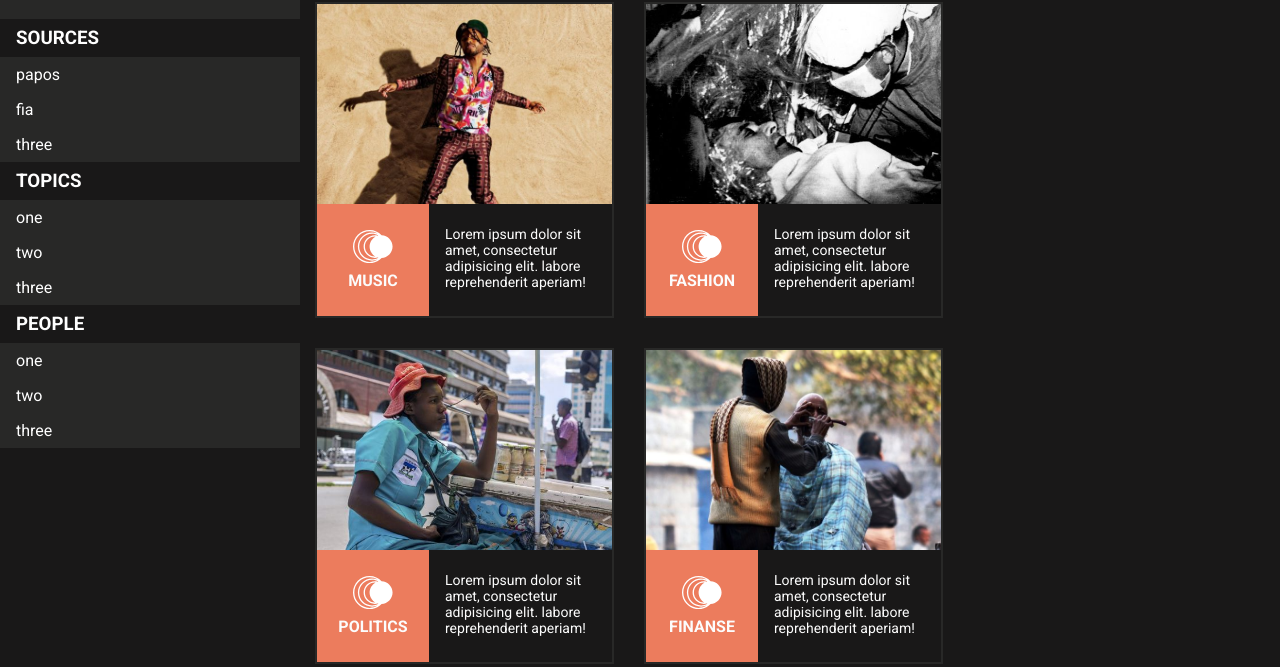
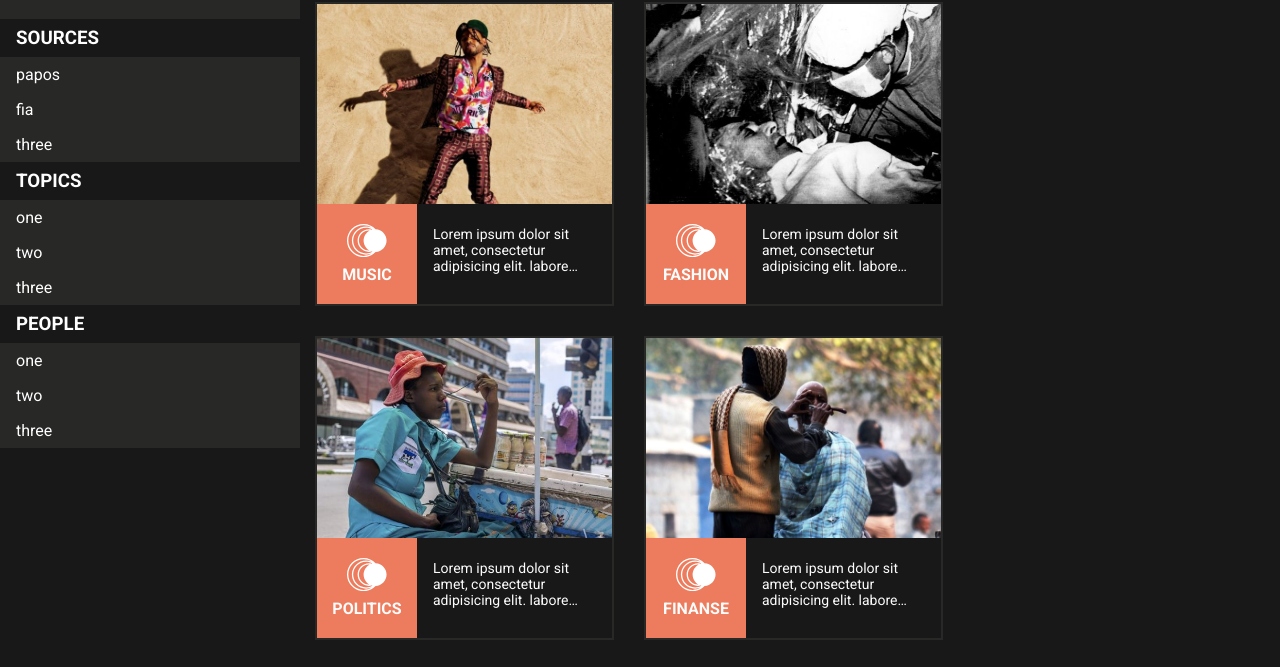
Before and after one commit to anniles/readerpole, a React app: page /feed in a window 1280 px wide. Shown: the part 73-740 px from the top of the page. Built offline with nearby package versions, Linux system fonts and the light colour scheme.

Commit message:
add trick style into small description for taking 3 lines

```diff
--- a/src/sass/newsBox.sass
+++ b/src/sass/newsBox.sass
@@ -50,8 +50,10 @@
   display: flex;
 
 .newsBox__category
-  width: 112px;
-  height: 112px;
+  width: 100px;
+  height: 100px;
+  // width: 112px;
+  // height: 112px;
   background-color: $rp__orange;
   color: $rp__white;
   display: flex;
@@ -74,6 +76,12 @@
   padding: 0.5rem 1rem;
   text-align: start;
   font-size: 14px;
+  // this is a trick for taking only 3 lines
+  p
+    display: -webkit-box;
+    -webkit-line-clamp: 3;
+    -webkit-box-orient: vertical;
+    overflow: hidden;
 
 .newsBox__actions
   height: 100%;
```
Also changed, not shown: src/css/App.css, src/css/newsBox.css.
